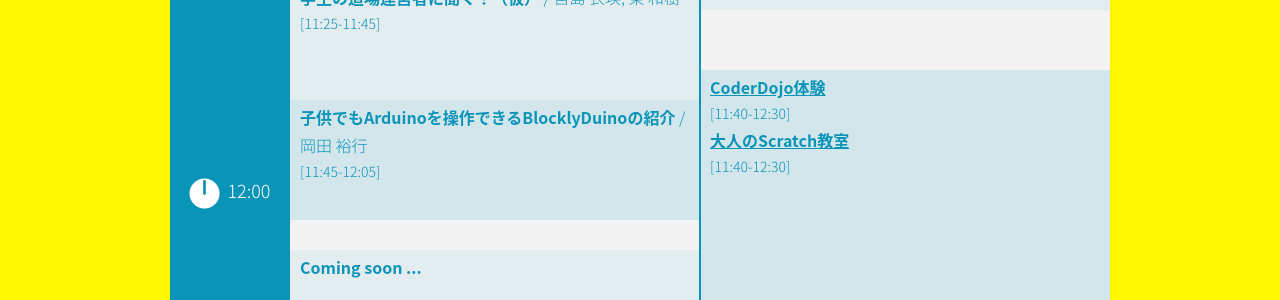
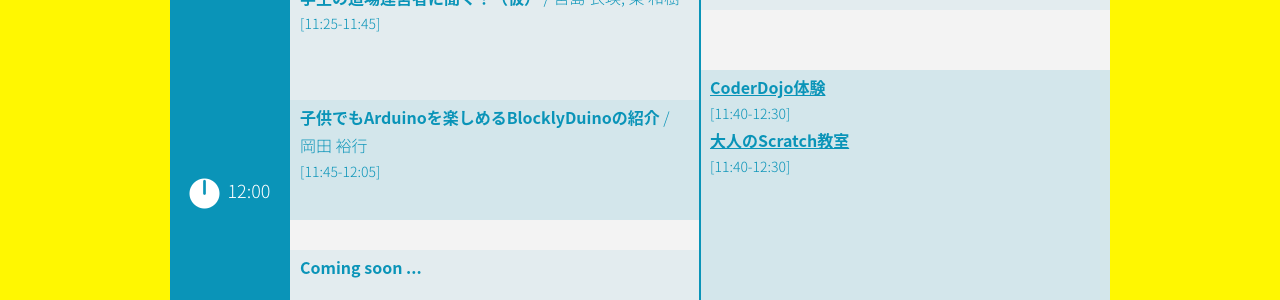
Before and after one commit to dojocon-japan/dojocon2016.coderdojo.jp, a Jekyll site: the page built from index.html, in a window 1280 px wide and 900 px high, scrolled down 9837 px. Shown: the part 155-455 px from the top of the window. Built offline with Jekyll 4.4.1, drawn with Linux system fonts in a browser that asks for light colours; some web fonts are replaced; comment, search, counter and statistics services are not loaded.

Commit message:
update time-table title

```diff
--- a/index.html
+++ b/index.html
@@ -232,7 +232,7 @@
 						<p class="time">[11:25-11:45]</p>
 					</li>
 					<li class="bg-dark duration-20min break-5min">
-						<h3 class="session-title"><!-- <a href="#blocklyduino" class="js-session-detail-trigger"> -->子供でもArduinoを操作できるBlocklyDuinoの紹介<span class="speaker"> / 岡田 裕行</span><!-- </a> --></h3>
+						<h3 class="session-title"><!-- <a href="#blocklyduino" class="js-session-detail-trigger"> -->子供でもArduinoを楽しめるBlocklyDuinoの紹介<span class="speaker"> / 岡田 裕行</span><!-- </a> --></h3>
 						<p class="time">[11:45-12:05]</p>
 					</li>
 					<li class="bg-light duration-55min">
```
